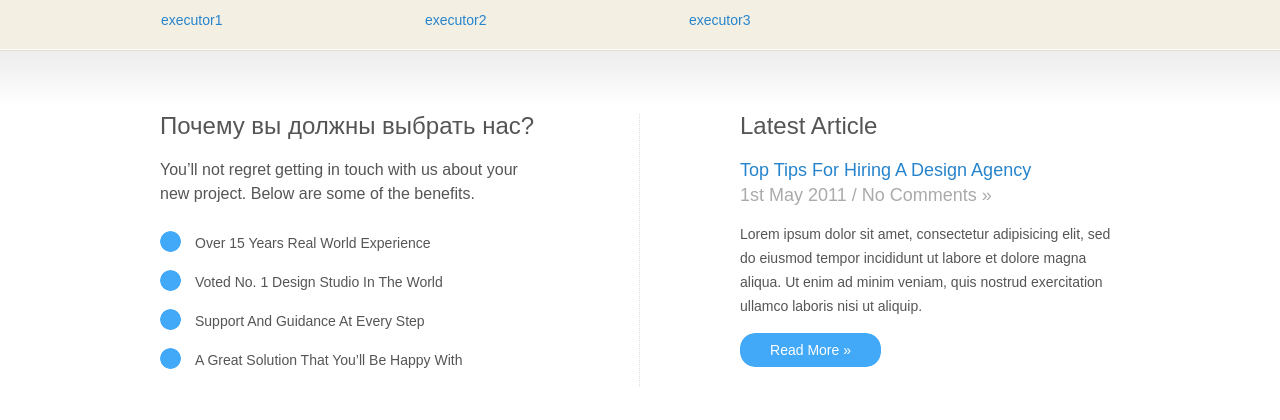
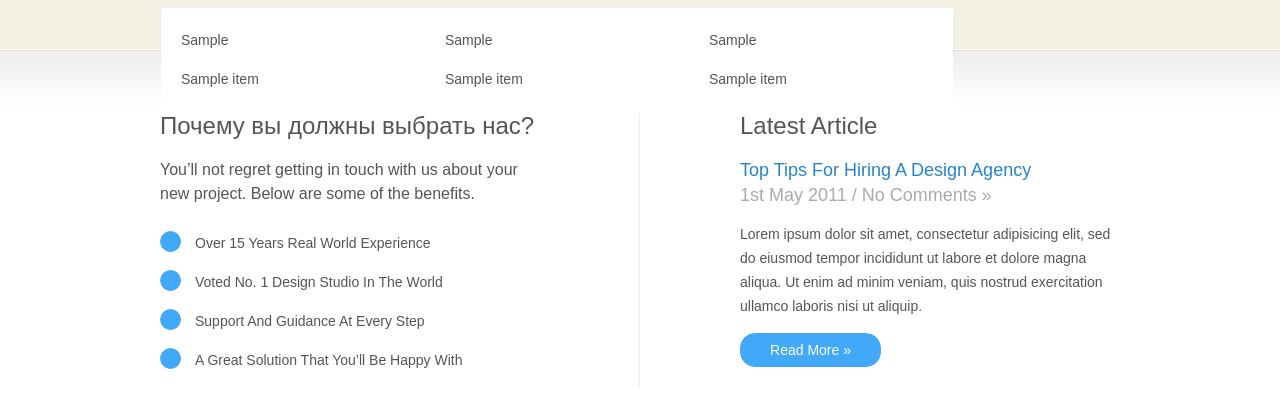
Before and after one commit to Alekseyshutko/Shuba_front, a Flask app: page / in a window 1280 px wide. Shown: the part 809-1229 px from the top of the page. Run offline with Flask 2, Linux system fonts and the light colour scheme; a database or web service that is not in the repository returns one stand-in record (values such as "Sample title"); data that the repository does not hold is empty.

Commit message:
order + exucutor + main

```diff
--- a/main.py
+++ b/main.py
@@ -14,8 +14,10 @@ API = "http://127.0.0.1:8000"
 
 @app.route("/")
 def index():
-    # a = requests.get('http://127.0.0.1:8000/api/ex/').json()
-    return render_template("index.html")
+    order = requests.get(f"{API}/order/api/order/").json()
+    executor = requests.get(f"{API}/api/executor/").json()
+    speciality = requests.get(f"{API}/api/speciality/").json()
+    return render_template("index.html", order=order, executor=executor, speciality=speciality )
 
 
 if __name__ == "__main__":
--- a/static/css/style.css
+++ b/static/css/style.css
@@ -535,3 +535,17 @@ font-weight: 600;
     width: 100%;
 
 }
+
+.cardir {
+    padding: 20px;
+    border-radius: 1px;
+    background-color: #fff;
+    box-shadow: 0 1px 1px #0000000d;
+    margin-bottom: 1px;
+}
+
+.wrapper {
+    display: flex;
+    justify-content: flex-start;
+
+}
--- a/templates/index.html
+++ b/templates/index.html
@@ -7,13 +7,82 @@
     <!--end circles-->
     <div id="image-slider">
       <ul id="mycarousel" class="jcarousel-skin-tango">
-        <li class="first"><a href="#"><p> order1</a></li>
-        <li><a href="#">order2</a></li>
-        <li><a href="#">order3</a></li>
 
-        <li><a href="#">executor1</a></li>
-        <li><a href="#">executor2</a></li>
-        <li><a href="#">executor3</a></li>
+        <li class="first">
+          <div class="cardir-wrapper">
+        <div class="cardir">
+          {% if not session["user"] %}
+          <p>{{ order[0].title }}</p>
+          {% else %}
+          <a href="#"><p>{{ order[0].title }}</p></a>
+          {% endif %}
+
+          <p>{{order[0].description}}</p>
+          <p>{{order[0].price}}</p>
+        </li>
+        <li class="first">
+          <div class="cardir-wrapper">
+        <div class="cardir">
+
+           {% if not session["user"] %}
+          <p>{{ order[1].title }}</p>
+          {% else %}
+          <a href="#"><p>{{ order[1].title }}</p></a>
+          {% endif %}
+          <p>{{order[1].description}}</p>
+          <p>{{order[1].price}}</p>
+        </li>
+
+
+          <li class="first">
+          <div class="cardir-wrapper">
+        <div class="cardir">
+
+           {% if not session["user"] %}
+          <p>{{ order[2].title }}</p>
+          {% else %}
+          <a href="#"><p>{{ order[2].title }}</p></a>
+          {% endif %}
+          <p>{{order[2].description}}</p>
+          <p>{{order[2].price}}</p>
+        </li>
+
+
+        </li>
+
+      <li><div class="cardir-wrapper">
+        <div class="cardir">
+          {% if not session["user"] %}
+          <p>{{ executor[0].first_name }}</p>
+          {% else %}
+          <a href="#"><p>{{ executor[0].first_name }}</p></a>
+          {% endif %}
+          <p>{{speciality[0].title}}</p></li>
+
+
+         <li><div class="cardir-wrapper">
+        <div class="cardir">
+          {% if not session["user"] %}
+          <p>{{ executor[1].first_name }}</p>
+          {% else %}
+          <a href="#"><p>{{ executor[1].first_name }}</p></a>
+          {% endif %}
+          <p>{{speciality[1].title}}</p></li>
+
+
+        <li><div class="cardir-wrapper">
+        <div class="cardir">
+          {% if not session["user"] %}
+          <p>{{ executor[2].first_name }}</p>
+          {% else %}
+          <a href="#"><p>{{ executor[2].first_name }}</p></a>
+          {% endif %}
+          <p>{{speciality[1].title}}</p></li>
+
+
+
+
+
 
 
 
@@ -45,6 +114,10 @@
   <!--end frontpage-main-->
   <div id="footer">
     <p>&copy; 2022 Частичное или полное копирование информации с данного сайта для распространения на других ресурсах, в том числе и бумажных, строго запрещено.</p>
+
+
+
+    </div>
   </div>
   <!--end footer-->
 </div>
```
Also changed, not shown: static/images/circle-orange.png (deleted), static/images/circle-pink.png (deleted), static/images/circle-red.png (deleted), static/images/circle-yellow.png (deleted), static/images/featured-title.png (deleted), static/images/image__2_-removebg-preview.png (deleted), static/images/image__3_-removebg-preview (1).png (deleted), static/images/image__4_-removebg-preview (1).png (deleted), static/images/image__5_-removebg-preview.png (deleted), static/images/image__6_-removebg-preview.png (deleted), static/images/img-slider-bg.png (deleted), static/images/logo.png (deleted), static/images/order11-removebg-preview.png (deleted), static/images/shuba.ico (deleted), 1 more files.
